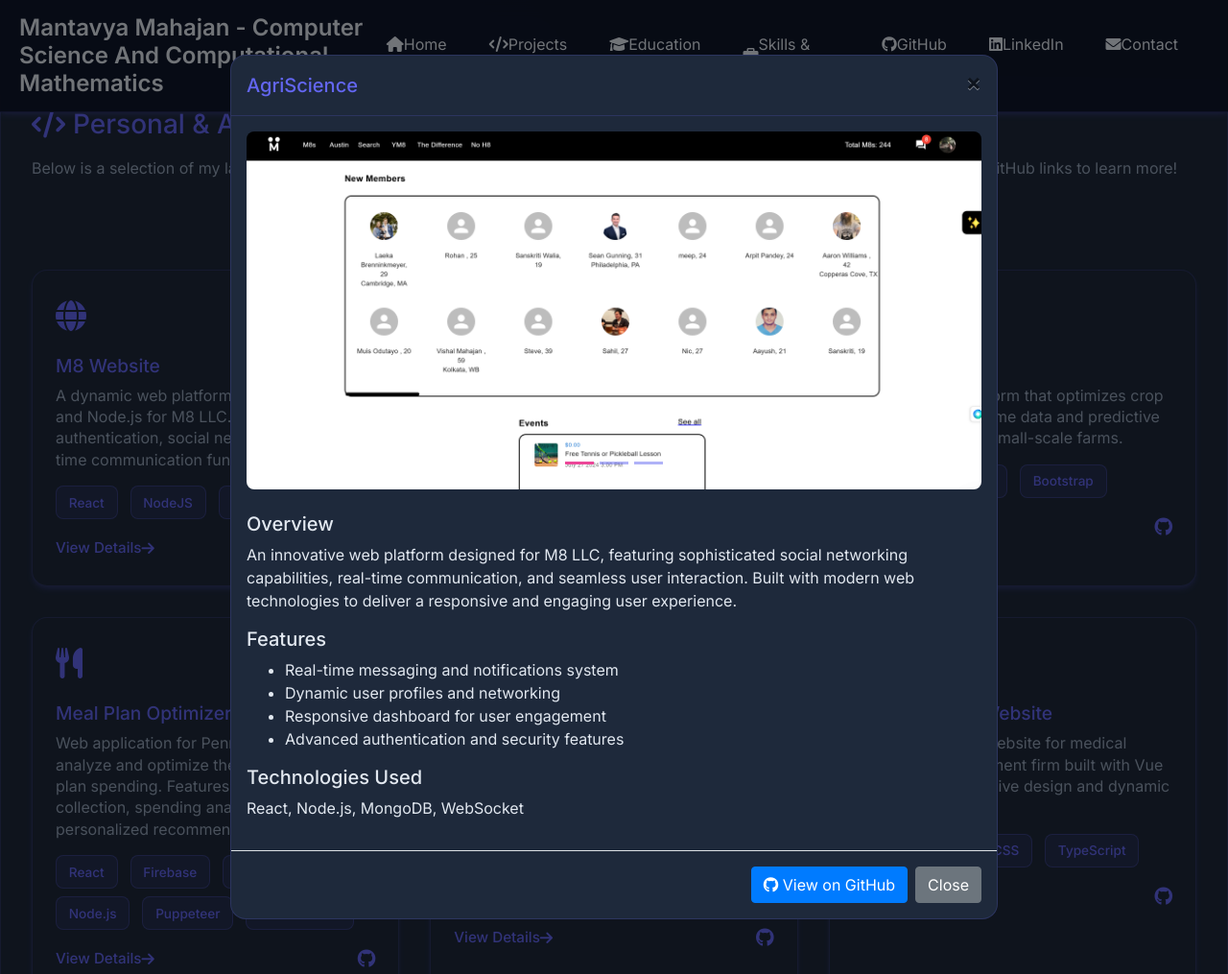
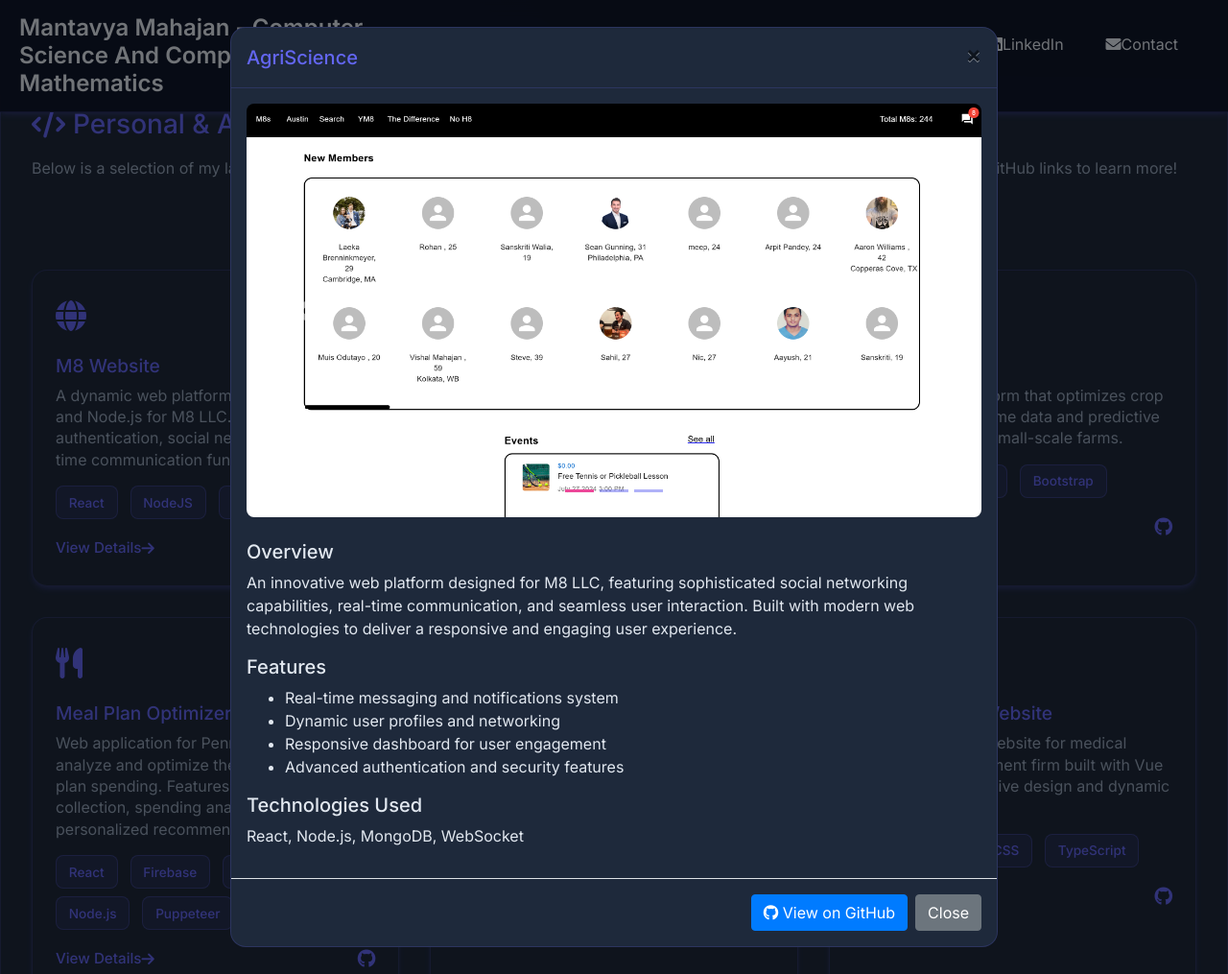
Before and after one commit to mantavya0807/myproject, a Django app: page /projects in a window 1280 px wide, after a click on "View Details". Shown: the whole page at 96% size. Run offline with Django 4.2, Linux system fonts and the light colour scheme; some libraries are stand-ins or nearby versions.

Commit message:
{commit_message}

```diff
--- a/myapp/templates/project.html
+++ b/myapp/templates/project.html
@@ -227,7 +227,7 @@
             <i class="fab fa-github"></i>
           </a>
         </div>
-      </div>
+     </div>
      </div>
 
 
@@ -256,13 +256,19 @@
           </ol>
           <div class="carousel-inner">
             <div class="carousel-item active">
-              <img src="{% static 'projects/M81.png' %}" class="d-block w-100" alt="M8 Screenshot 1">
+              <div class="project-image">
+                <img src="{% static 'projects/M81.png' %}" alt="M8 Screenshot 1">
+              </div>
             </div>
             <div class="carousel-item">
-              <img src="{% static 'projects/M82.png' %}" class="d-block w-100" alt="M8 Screenshot 2">
+              <div class="project-image">
+                <img src="{% static 'projects/M82.png' %}" alt="M8 Screenshot 2">
+              </div>
             </div>
             <div class="carousel-item">
-              <img src="{% static 'projects/M83.png' %}" class="d-block w-100" alt="M8 Screenshot 3">
+              <div class="project-image">
+                <img src="{% static 'projects/M83.png' %}" alt="M8 Screenshot 3">
+              </div>
             </div>
           </div>
           <a class="carousel-control-prev" href="#carouselAgriScience" role="button" data-slide="prev">
@@ -320,13 +326,19 @@
           </ol>
           <div class="carousel-inner">
             <div class="carousel-item active">
-              <img src="{% static 'projects/Agriscience1.jpg' %}" class="d-block w-100" alt="AgriScience Screenshot 1">
+              <div class="project-image">
+                <img src="{% static 'projects/Agriscience1.jpg' %}" alt="AgriScience Screenshot 1">
+              </div>
             </div>
             <div class="carousel-item">
-              <img src="{% static 'projects/Agriscience2.jpg' %}" class="d-block w-100" alt="AgriScience Screenshot 2">
+              <div class="project-image">
+                <img src="{% static 'projects/Agriscience2.jpg' %}" alt="AgriScience Screenshot 2">
+              </div>
             </div>
             <div class="carousel-item">
-              <img src="{% static 'projects/Agriscience3.jpg' %}" class="d-block w-100" alt="AgriScience Screenshot 3">
+              <div class="project-image">
+                <img src="{% static 'projects/Agriscience3.jpg' %}" alt="AgriScience Screenshot 3">
+              </div>
             </div>
           </div>
           <a class="carousel-control-prev" href="#carouselAgriScience" role="button" data-slide="prev">
@@ -383,13 +395,19 @@
           </ol>
           <div class="carousel-inner">
             <div class="carousel-item active">
-              <img src="{% static 'projects/CourseScheduler1.jpg' %}" class="d-block w-100" alt="Course Scheduler Screenshot 1">
+              <div class="project-image">
+                <img src="{% static 'projects/CourseScheduler1.jpg' %}" alt="Course Scheduler Screenshot 1">
+              </div>
             </div>
             <div class="carousel-item">
-              <img src="{% static 'projects/CourseScheduler2.jpg' %}" class="d-block w-100" alt="Course Scheduler Screenshot 2">
+              <div class="project-image">
+                <img src="{% static 'projects/CourseScheduler2.jpg' %}" alt="Course Scheduler Screenshot 2">
+              </div>
             </div>
             <div class="carousel-item">
-              <img src="{% static 'projects/CourseScheduler3.jpg' %}" class="d-block w-100" alt="Course Scheduler Screenshot 3">
+              <div class="project-image">
+                <img src="{% static 'projects/CourseScheduler3.jpg' %}" alt="Course Scheduler Screenshot 3">
+              </div>
             </div>
           </div>
           <a class="carousel-control-prev" href="#carouselCourseScheduler" role="button" data-slide="prev">
@@ -500,13 +518,19 @@
           </ol>
           <div class="carousel-inner">
             <div class="carousel-item active">
-              <img src="{% static 'projects/FA1.jpg' %}" class="d-block w-100" alt="StockFetcher Dashboard">
+              <div class="project-image">
+                <img src="{% static 'projects/FA1.jpg' %}" alt="StockFetcher Dashboard">
+              </div>
             </div>
             <div class="carousel-item">
-              <img src="{% static 'projects/FA2.jpg' %}" class="d-block w-100" alt="Stock Analysis Page">
+              <div class="project-image">
+                <img src="{% static 'projects/FA2.jpg' %}" alt="Stock Analysis Page">
+              </div>
             </div>
             <div class="carousel-item">
-              <img src="{% static 'projects/FA3.jpg' %}" class="d-block w-100" alt="Price Predictions View">
+              <div class="project-image">
+                <img src="{% static 'projects/FA3.jpg' %}" alt="Price Predictions View">
+              </div>
             </div>
           </div>
           <a class="carousel-control-prev" href="#carouselStockFetcher" role="button" data-slide="prev">
@@ -564,13 +588,19 @@
           </ol>
           <div class="carousel-inner">
             <div class="carousel-item active">
-              <img src="{% static 'projects/SAR1.png' %}" class="d-block w-100" alt="SAR Website Home Page">
+              <div class="project-image">
+                <img src="{% static 'projects/SAR1.png' %}" alt="SAR Website Home Page">
+              </div>
             </div>
             <div class="carousel-item">
-              <img src="{% static 'projects/SAR2.png' %}" class="d-block w-100" alt="SAR Services Page">
+              <div class="project-image">
+                <img src="{% static 'projects/SAR2.png' %}" alt="SAR Services Page">
+              </div>
             </div>
             <div class="carousel-item">
-              <img src="{% static 'projects/SAR3.png' %}" class="d-block w-100" alt="SAR Team Page">
+              <div class="project-image">
+                <img src="{% static 'projects/SAR3.png' %}" alt="SAR Team Page">
+              </div>
             </div>
           </div>
           <a class="carousel-control-prev" href="#carouselSARWebsite" role="button" data-slide="prev">
@@ -628,13 +658,19 @@
           </ol>
           <div class="carousel-inner">
             <div class="carousel-item active">
-              <img src="{% static 'projects/Mealer1.png' %}" class="d-block w-100" alt="Meal Plan Dashboard">
+              <div class="project-image">
+                <img src="{% static 'projects/Mealer1.png' %}" alt="Meal Plan Dashboard">
+              </div>
             </div>
             <div class="carousel-item">
-              <img src="{% static 'projects/Mealer2.png' %}" class="d-block w-100" alt="Spending Analytics">
+              <div class="project-image">
+                <img src="{% static 'projects/Mealer2.png' %}" alt="Spending Analytics">
+              </div>
             </div>
             <div class="carousel-item">
-              <img src="{% static 'projects/Mealer3.png' %}" class="d-block w-100" alt="Transaction History">
+              <div class="project-image">
+                <img src="{% static 'projects/Mealer3.png' %}" alt="Transaction History">
+              </div>
             </div>
           </div>
           <a class="carousel-control-prev" href="#carouselMealPlanOptimizer" role="button" data-slide="prev">
@@ -690,13 +726,19 @@
           </ol>
           <div class="carousel-inner">
             <div class="carousel-item active">
-              <img src="{% static 'projects/securewater1.png' %}" class="d-block w-100" alt="SecureWater Upload Interface">
+              <div class="project-image">
+                <img src="{% static 'projects/securewater1.png' %}" alt="SecureWater Upload Interface">
+              </div>
             </div>
             <div class="carousel-item">
-              <img src="{% static 'projects/securewater2.png' %}" class="d-block w-100" alt="SecureWater Verification Process">
+              <div class="project-image">
+                <img src="{% static 'projects/securewater2.png' %}" alt="SecureWater Verification Process">
+              </div>
             </div>
             <div class="carousel-item">
-              <img src="{% static 'projects/securewater3.png' %}" class="d-block w-100" alt="SecureWater Results Dashboard">
+              <div class="project-image">
+                <img src="{% static 'projects/securewater3.png' %}" alt="SecureWater Results Dashboard">
+              </div>
             </div>
           </div>
           <a class="carousel-control-prev" href="#carouselSecureWater" role="button" data-slide="prev">
@@ -952,6 +994,22 @@
     margin: 5px 0;
   }
 }
+
+/* Project Image */
+.project-image {
+  position: relative;
+  width: 100%;
+  padding-top: 56.25%; /* 16:9 aspect ratio */
+  overflow: hidden;
+}
+.project-image img {
+  position: absolute;
+  top: 0;
+  left: 0;
+  object-fit: cover;
+  width: 100%;
+  height: 100%;
+}
 </style>
 {% endblock %}
 
```
Also changed, not shown: 1 other file.
